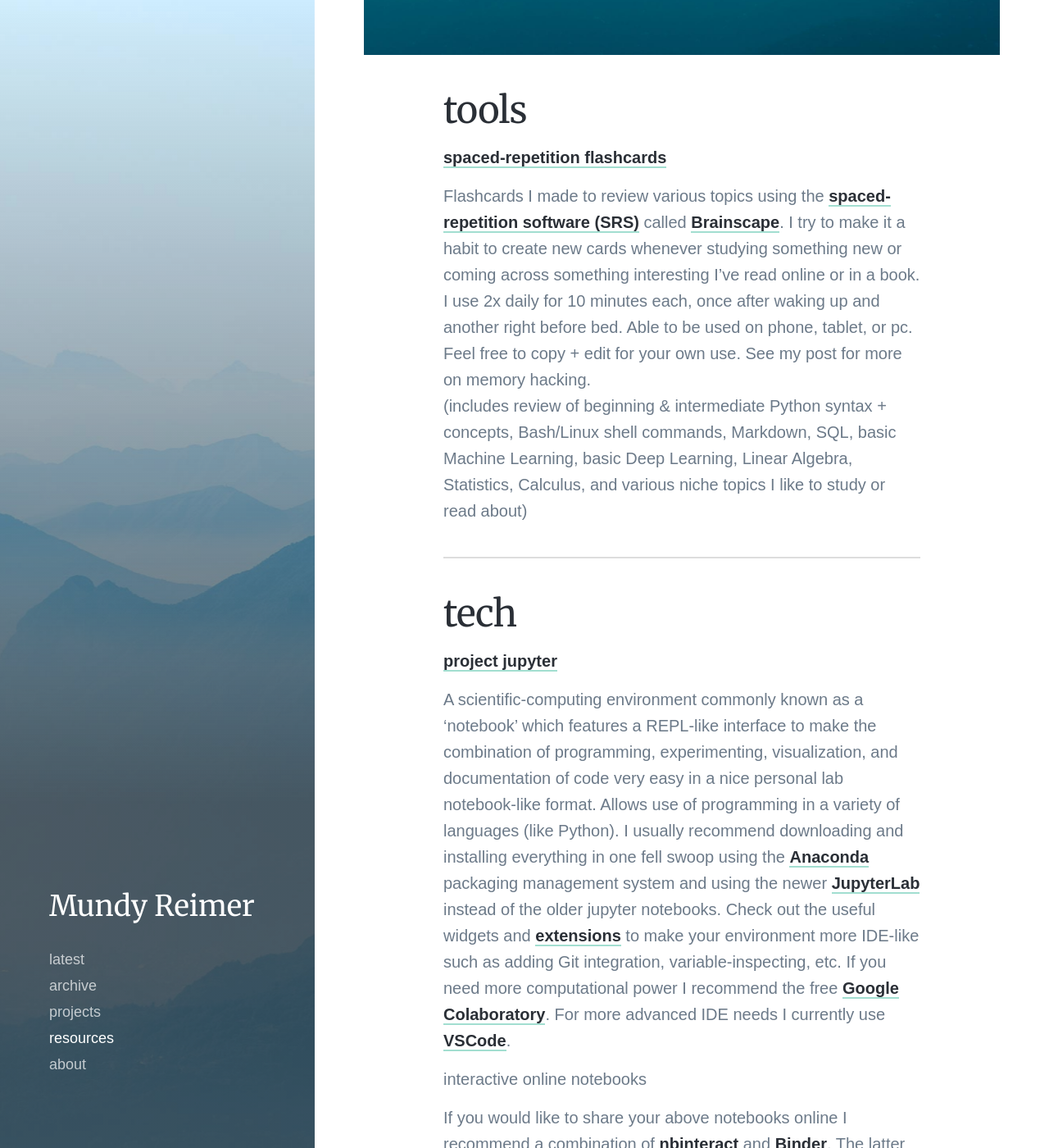
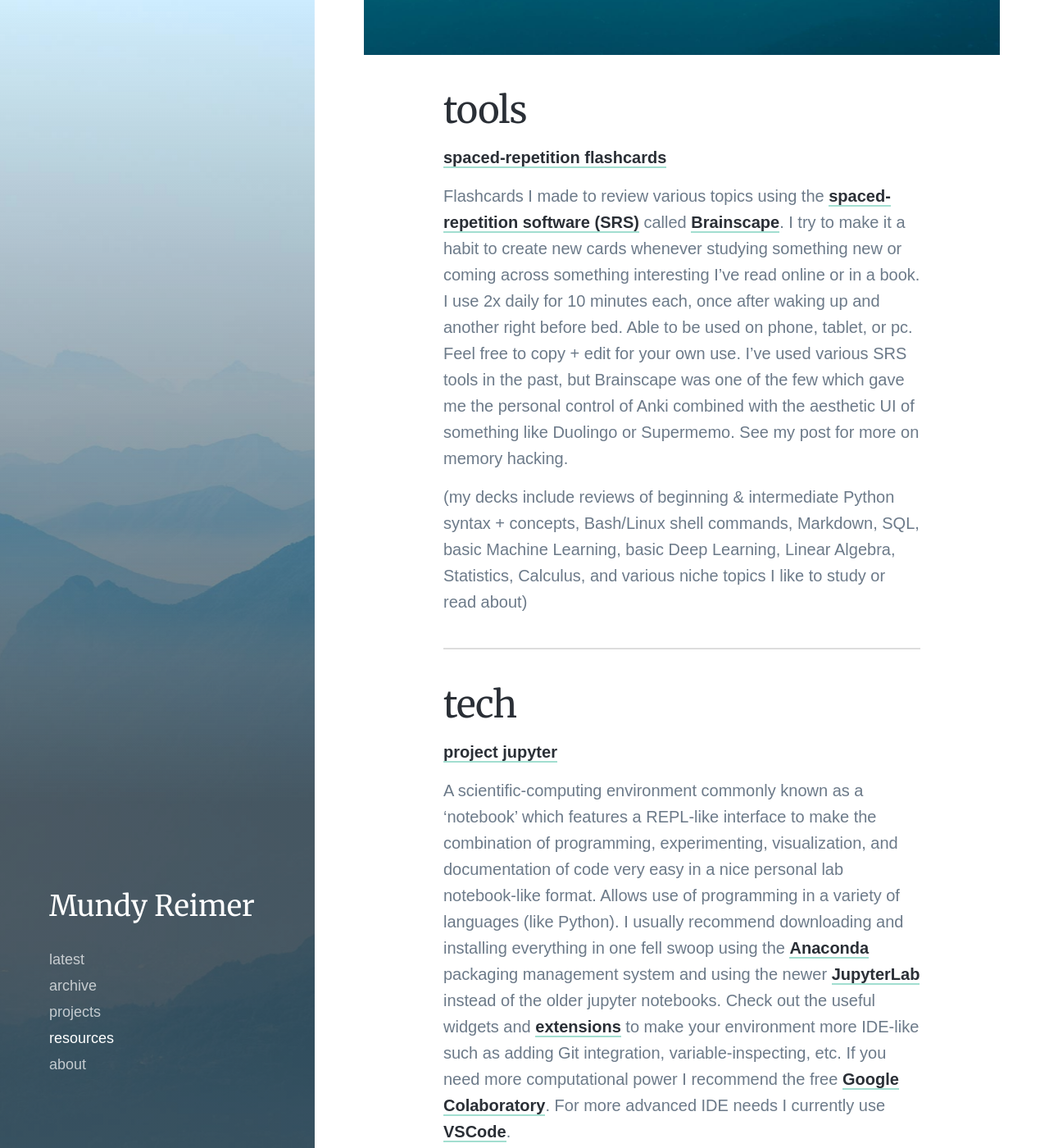
Before and after one commit to mundyreimer/mundyreimer.github.io, a Jekyll site: the page built from _pages/resources.md, in a window 1280 px wide and 1400 px high, scrolled down 600 px. Shown: the whole window at 82% size. Built offline with Jekyll 4.4.1, drawn with Linux system fonts in a browser that asks for light colours; nearby versions of some CDN libraries; some web fonts are replaced; some of the changed text lies outside the part shown.

Commit message:
"Fix spacing on resources page."

```diff
--- a/_pages/resources.md
+++ b/_pages/resources.md
@@ -11,8 +11,9 @@ featured_image: /images/demo/demo-portrait.jpg
 
 [spaced-repetition flashcards](https://www.brainscape.com/profiles/3408543)
 
-Flashcards I made to review various topics using the [spaced-repetition software (SRS)](https://en.wikipedia.org/wiki/Spaced_repetition#Software) called [Brainscape](https://www.brainscape.com/i/212G3).  I try to make it a habit to create new cards whenever studying something new or coming across something interesting I've read online or in a book.  I use 2x daily for 10 minutes each, once after waking up and another right before bed.  Able to be used on phone, tablet, or pc.  Feel free to copy + edit for your own use.  See my post for more on memory hacking.
-(includes review of beginning & intermediate Python syntax + concepts, Bash/Linux shell commands, Markdown, SQL, basic Machine Learning, basic Deep Learning, Linear Algebra, Statistics, Calculus, and various niche topics I like to study or read about)
+Flashcards I made to review various topics using the [spaced-repetition software (SRS)](https://en.wikipedia.org/wiki/Spaced_repetition#Software) called [Brainscape](https://www.brainscape.com/i/212G3).  I try to make it a habit to create new cards whenever studying something new or coming across something interesting I've read online or in a book.  I use 2x daily for 10 minutes each, once after waking up and another right before bed.  Able to be used on phone, tablet, or pc.  Feel free to copy + edit for your own use.  I've used various SRS tools in the past, but Brainscape was one of the few which gave me the personal control of Anki combined with the aesthetic UI of something like Duolingo or Supermemo.  See my post for more on memory hacking.
+
+(my decks include reviews of beginning & intermediate Python syntax + concepts, Bash/Linux shell commands, Markdown, SQL, basic Machine Learning, basic Deep Learning, Linear Algebra, Statistics, Calculus, and various niche topics I like to study or read about)
 
 ---
 
@@ -22,9 +23,9 @@ Flashcards I made to review various topics using the [spaced-repetition software
 
 A scientific-computing environment commonly known as a 'notebook' which features a REPL-like interface to make the combination of programming, experimenting, visualization, and documentation of code very easy in a nice personal lab notebook-like format.  Allows use of programming in a variety of languages (like Python).  I usually recommend downloading and installing everything in one fell swoop using the [Anaconda](https://www.anaconda.com/distribution/) packaging management system and using the newer [JupyterLab](https://jupyterlab.readthedocs.io/en/stable/getting_started/overview.html) instead of the older jupyter notebooks.  Check out the useful widgets and [extensions](https://jupyterlab.readthedocs.io/en/stable/user/extensions.html) to make your environment more IDE-like such as adding Git integration, variable-inspecting, etc.  If you need more computational power I recommend the free [Google Colaboratory](https://colab.research.google.com/notebooks/welcome.ipynb).  For more advanced IDE needs I currently use [VSCode](https://code.visualstudio.com/).
 
-interactive online notebooks
+**interactive online notebooks**
 
-If you would like to share your above notebooks online I recommend a combination of [nbinteract](https://www.nbinteract.com/motivation.html) and [Binder](https://gke.mybinder.org/).  The latter allows you to turn a repository of jupyter notebooks into an executable environment that you can share with others online, while the former does the same thing but turns those notebooks into HTML pages.  Great for creating tutorials or for instructors teaching classes.
+If you would like to share your notebooks online I recommend a combination of [nbinteract](https://www.nbinteract.com/motivation.html) and [Binder](https://gke.mybinder.org/).  The latter allows you to turn a repository of jupyter notebooks into an executable environment that you can share with others online, while the former does the same thing but turns those notebooks into HTML pages.  Great for creating tutorials or for instructors teaching classes.
 
 ---
 
```
Also changed, not shown: other parts of _pages/resources.md (+2 -2 lines).
